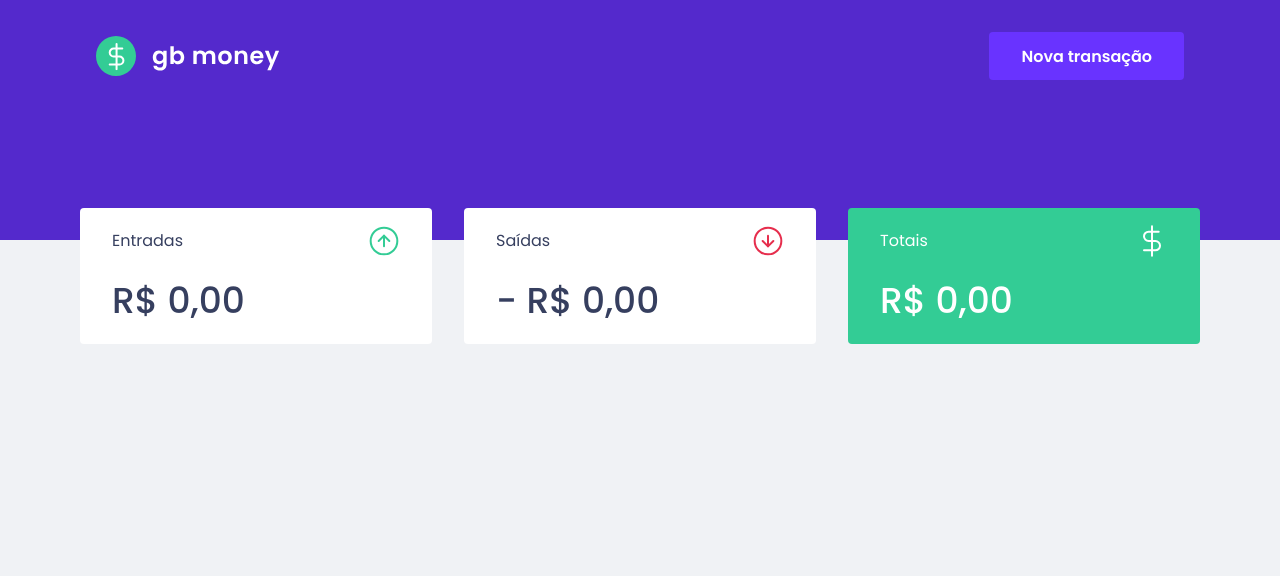
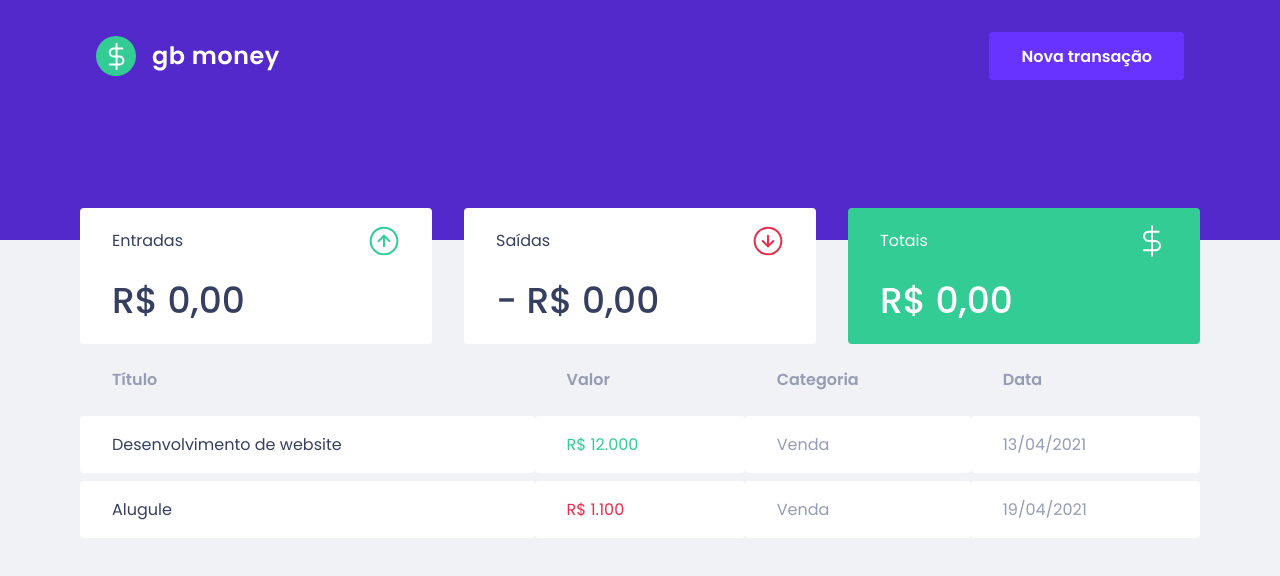
Before and after one commit to gustavobtflores/gbmoney, a React (Vite) app: page / in a window 1280 px wide. Shown: the top 576 px of the page. Built offline with nearby package versions, Linux system fonts and the light colour scheme.

Commit message:
Adds component TransactionTable with styles

```diff
--- a/src/App.tsx
+++ b/src/App.tsx
@@ -1,5 +1,6 @@
 import { Dashboard } from "./components/Dashboard";
 import { Header } from "./components/Header";
+import { TransactionTable } from "./components/TransactionsTable";
 import { GlobalStyle } from "./styles/global";
 
 export const App = () => {
@@ -7,6 +8,7 @@
     <>
       <Header />
       <Dashboard />
+      <TransactionTable />
       <GlobalStyle />
     </>
   );
--- /dev/null
+++ b/src/components/TransactionsTable/index.tsx
@@ -0,0 +1,33 @@
+import { Container } from "./styles";
+
+export const TransactionTable = () => {
+  return (
+    <Container>
+      <table>
+        <thead>
+          <tr>
+            <th>Título</th>
+            <th>Valor</th>
+            <th>Categoria</th>
+            <th>Data</th>
+          </tr>
+        </thead>
+
+        <tbody>
+          <tr>
+            <td>Desenvolvimento de website</td>
+            <td className="deposit">R$ 12.000</td>
+            <td>Venda</td>
+            <td>13/04/2021</td>
+          </tr>
+          <tr>
+            <td>Alugule</td>
+            <td className="outcome">R$ 1.100</td>
+            <td>Venda</td>
+            <td>19/04/2021</td>
+          </tr>
+        </tbody>
+      </table>
+    </Container>
+  );
+};
--- /dev/null
+++ b/src/components/TransactionsTable/styles.ts
@@ -0,0 +1,39 @@
+import styled from "styled-components";
+
+export const Container = styled.div`
+  margin-top: 4rem;
+  max-width: 1120px;
+  margin: 0 auto;
+
+  table {
+    width: 100%;
+    border-spacing: 0 0.5rem;
+
+    th {
+      color: var(--text-body);
+      padding: 1rem 2rem;
+      text-align: left;
+      line-height: 1.5em;
+    }
+
+    td {
+      padding: 1rem 2rem;
+      border: 0;
+      background: var(--shape);
+      color: var(--text-body);
+      border-radius: 0.25rem;
+
+      &:first-child {
+        color: var(--text-title);
+      }
+
+      &.deposit {
+        color: var(--green);
+      }
+
+      &.outcome {
+        color: var(--red);
+      }
+    }
+  }
+`;
```
